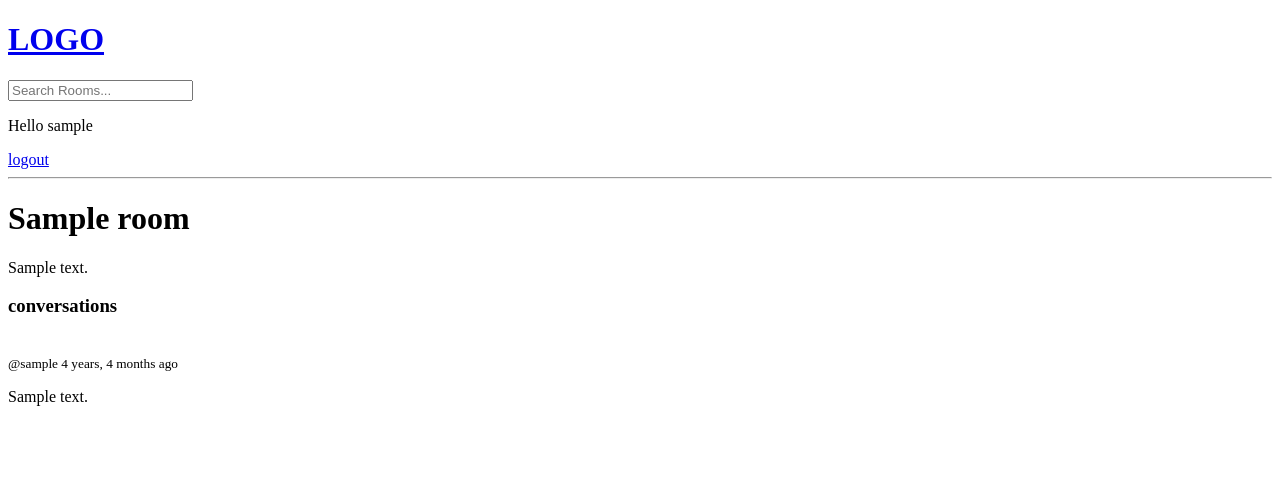
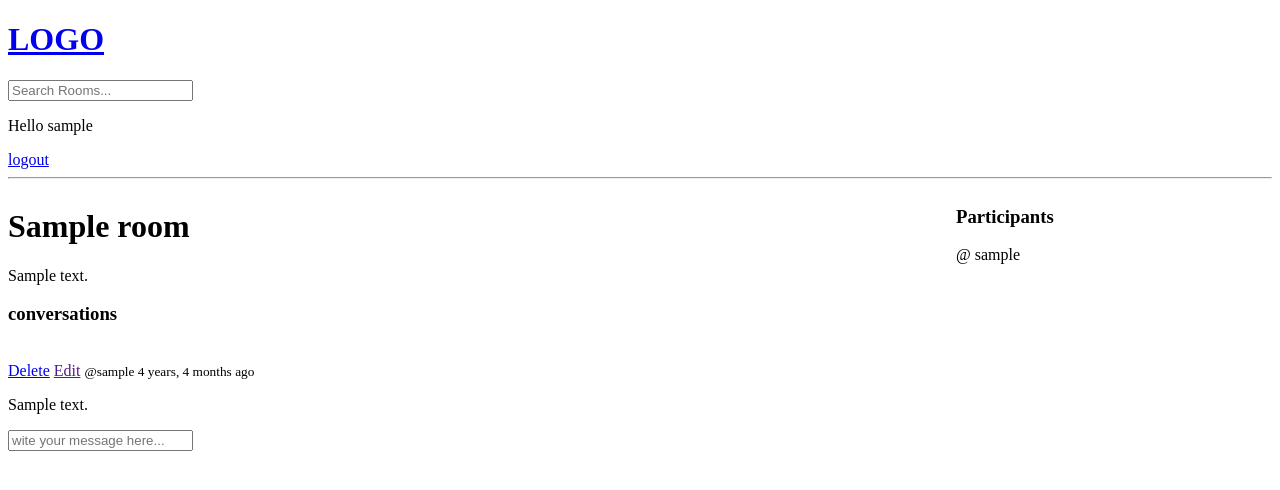
Before and after one commit to w4nderwild/learnify, a Django app: page /room/1/ in a window 1280 px wide. Shown: the top 490 px of the page. Run offline with Django 5.2, Linux system fonts and the light colour scheme; a user stored in the database is signed in; tables that the repository leaves empty hold one stand-in row (values such as "Sample post").

Commit message:
added chat box

```diff
--- a/base/models.py
+++ b/base/models.py
@@ -13,7 +13,7 @@ class Room(models.Model):
     topic = models.ForeignKey(Topic, on_delete=models.SET_NULL, null=True)
     name = models.CharField(max_length=200)
     description = models.TextField(null=True, blank=True)
-    # participants =
+    participants = models.ManyToManyField(User, related_name='participants', blank = True)
     updated = models.DateTimeField(auto_now=True)
     created = models.DateTimeField(auto_now_add=True)
 
--- a/base/urls.py
+++ b/base/urls.py
@@ -14,6 +14,9 @@ urlpatterns = [
     path('create-room/', views.create_room, name="create-room"),
     path('edit-room/<str:pk>', views.update_room, name="update-room"),
     path('delete-room/<str:pk>', views.delete_room, name="delete-room"),
+    path('delete-room/<str:pk>', views.delete_room, name="delete-room"),
+    path('delete-message/<str:pk>', views.delete_message, name="delete-message"),
+
 
 
 ]
--- a/base/views.py
+++ b/base/views.py
@@ -6,7 +6,7 @@ from django.contrib.auth.decorators import login_required
 from django.contrib.auth.models import User
 from django.contrib.auth import authenticate, login, logout
 from django.contrib.auth.forms import UserCreationForm
-from .models import Room, Topic
+from .models import Room, Topic, Message
 from .forms import RoomForm
 
 # Create your views here.
@@ -62,7 +62,18 @@ def home(request):
 def room(request, pk):
     room = Room.objects.get(id=pk)
     room_messages = room.message_set.all().order_by('-created')
-    context = {'room':room, 'room_messages':room_messages}
+    participants = room.participants.all()
+
+    if request.method == "POST":
+        message = Message.objects.create(
+            user = request.user,
+            room = room,
+            body = request.POST.get('body')
+        )
+        room.participants.add(request.user)
+        return redirect('room', pk=room.id)
+
+    context = {'room':room, 'room_messages':room_messages, 'participants':participants}
     return render(request, 'room.html', context)
 
 @login_required(login_url='login')
@@ -102,3 +113,14 @@ def delete_room(request, pk):
         room.delete()
         return redirect("home")
     return render(request, 'base/delete.html', {'obj':room})
+
+@login_required(login_url='login')
+def delete_message(request, pk):
+    message = Message.objects.get(id=pk)
+    if request.user != message.user:
+        return HttpResponse("YOU SHALL NOT PASS!!!")
+
+    if request.method == "POST":
+        message.delete()
+        return redirect("home")
+    return render(request, 'base/delete.html', {'obj':message})
--- a/templates/room.html
+++ b/templates/room.html
@@ -1,19 +1,50 @@
-{% extends "main.html" %}
+{% extends "main.html" %} {% block content %}
 
-{% block content %}
+<style>
+  .room-container {
+    display: grid;
+    grid-template-columns: 3fr 1fr;
+  }
+</style>
 
+<div class="room-container">
+  <div>
     <h1>{{room.name}}</h1>
     <p>{{room.description}}</p>
 
-<div class='comment-wrapper'>
+    <div class="comment-wrapper">
       <h3>conversations</h3>
-    <br>
+      <br />
       {% for message in room_messages %}
       <div>
+        {% if request.user == message.user %}
+        <a href="{% url 'delete-message' message.id %}">Delete</a>
+        <a href="">Edit</a>{% endif %}
         <small>@{{message.user}} {{message.created | timesince}} ago</small>
-        <br>
+        <br />
         <p>{{message.body}}</p>
+      </div>
+      {% endfor %} {%if request.user.is_authenticated%}
+      <div class="comment-form">
+        <form method="POST" action="">
+          {% csrf_token %}
+          <input
+            type="text"
+            name="body"
+            placeholder="wite your message here..."
+          />
+        </form>
+      </div>
+      {% endif %}
+    </div>
+  </div>
+  <div>
+    <h3>Participants</h3>
+    {% for participant in participants %}
+    <div>
+        <p>@ {{participant.username}}</p>
     </div>
     {% endfor %}
   </div>
+</div>
 {% endblock content %}
```
Also changed, not shown: base/templates/base/login_register.html (+7 -13 lines), base/migrations/0003_alter_room_options_room_participants.py (added). Lines whose indentation alone changed are shown as unchanged.
